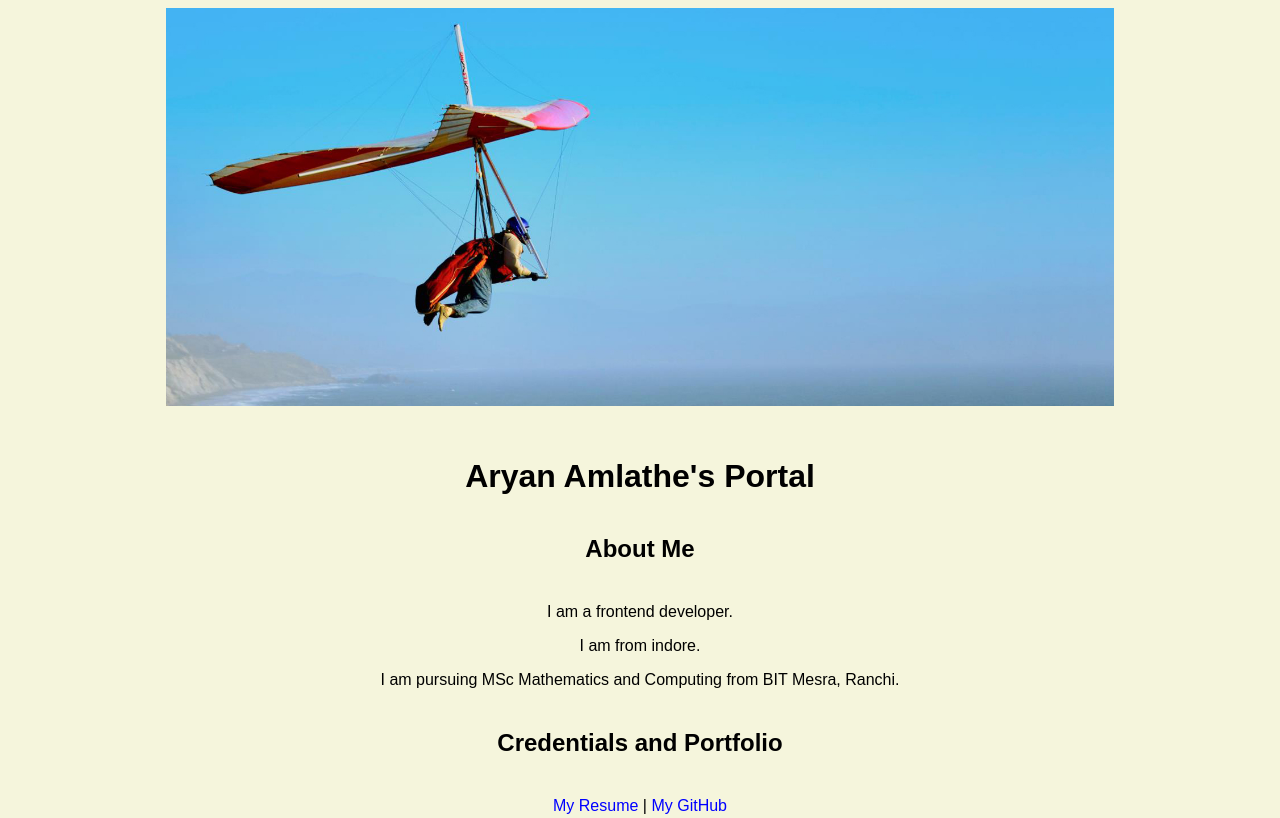
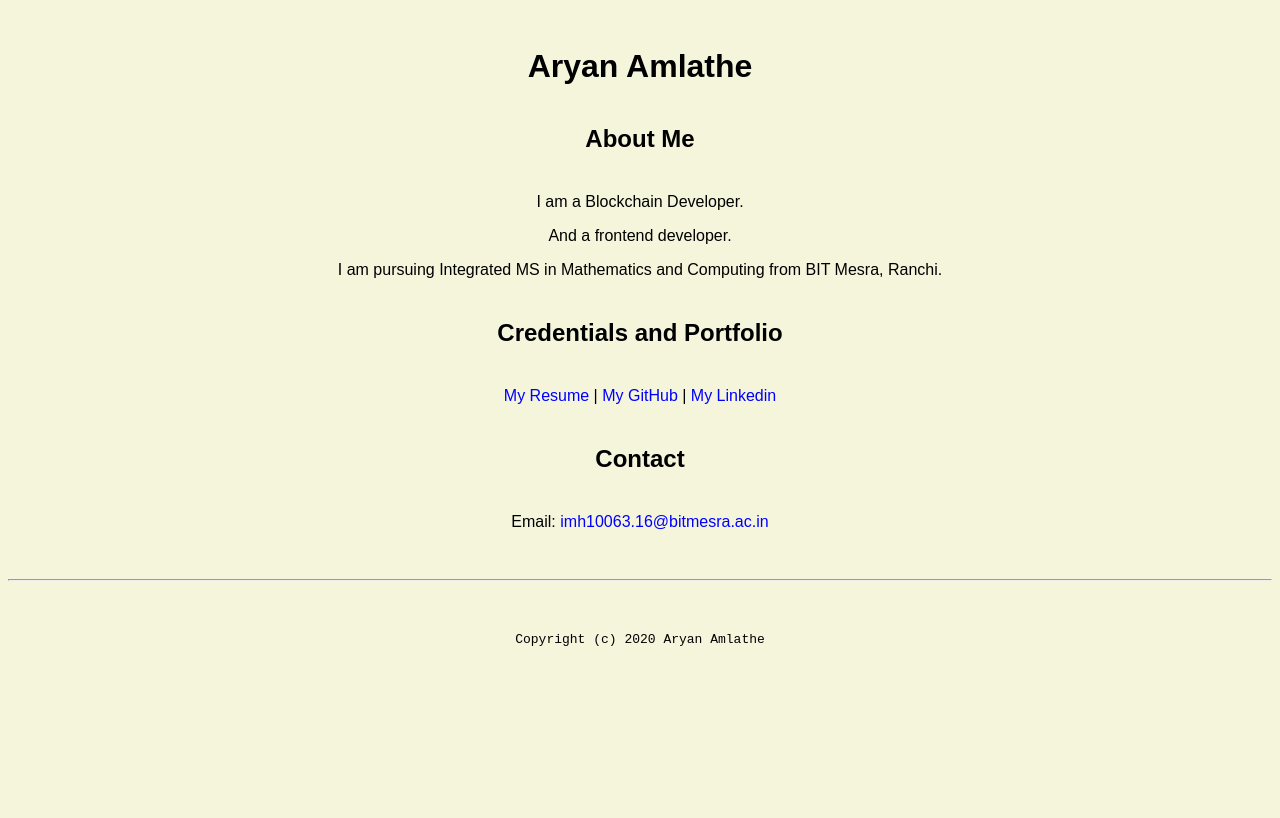
Before and after one commit to Amlathearyan/Amlathearyan.github.io, a plain HTML site: page index.html in a window 1280 px wide. Shown: the top 818 px of the page. Drawn offline with Linux system fonts and the light colour scheme.

Commit message:
Update index.html

```diff
--- a/index.html
+++ b/index.html
@@ -14,15 +14,15 @@
   </header>
 
   <body>
-      <img src="images/banner.jpg" width="75%" alt="banner">
-      <h1>Aryan Amlathe's Portal</h1>
+      <!-- <img src="images/banner.jpg" width="75%" alt="banner"> -->
+      <h1>Aryan Amlathe</h1>
       <h2>About Me</h2>
-      <p>I am a frontend developer.</p>
-      <p>I am from indore.</p>
-      <p>I am pursuing MSc Mathematics and Computing from BIT Mesra, Ranchi.</p>
+      <p>I am a Blockchain Developer.</p>
+      <p>And a frontend developer.</p>
+      <p>I am pursuing Integrated MS in Mathematics and Computing from BIT Mesra, Ranchi.</p>
 
       <h2>Credentials and Portfolio</h2>
-      <p><a href="resume.html">My Resume</a> | <a href="https://github.com/Amlathearyan">My GitHub</a></p>
+      <p><a href="resume.html">My Resume</a> | <a href="https://github.com/Amlathearyan">My GitHub</a> | <a href="https://www.linkedin.com/in/aryanamlathe/">My Linkedin</a></p>
       <h2>Contact</h2>
       <p>Email: <a href="mailto:imh10063.16@bitmesra.ac.in">imh10063.16@bitmesra.ac.in</a></p>
 
```
